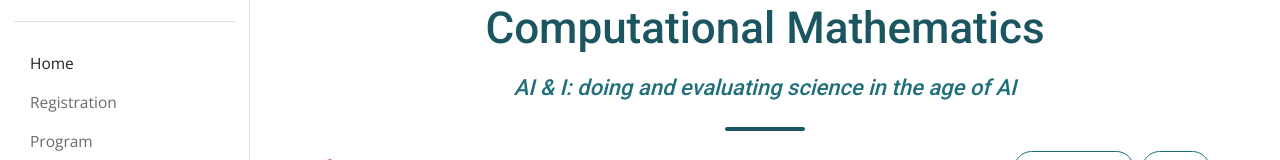
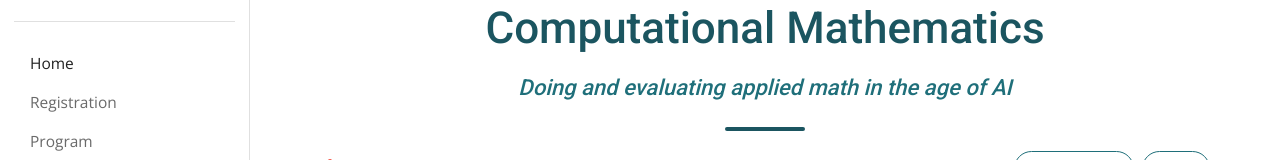
Before and after one commit to yoelsh/abarbanel2026, a plain HTML site: page index.html in a window 1280 px wide. Shown: the part 166-326 px from the top of the page. Drawn offline with nearby package versions, Linux system fonts and the light colour scheme.

Commit message:
Update sub-heading
Co-Authored-By: Claude Opus 5.5 <noreply@anthropic.com>
Claude-Session: https://claude.ai/code/session_01WtbwKVSe2h3QDCv8iLtd6a

```diff
--- a/index.html
+++ b/index.html
@@ -22,7 +22,7 @@
 </aside>
 <main onclick="document.body.classList.remove('menu-open')">
 
-<div class="page-title"><h1>2026 Abarbanel Workshop on Applied and Computational Mathematics</h1><p class="subtitle">AI &amp; I: doing and evaluating science in the age of AI</p></div>
+<div class="page-title"><h1>2026 Abarbanel Workshop on Applied and Computational Mathematics</h1><p class="subtitle">Doing and evaluating applied math in the age of AI</p></div>
 <div class="where">
   <a class="place" href="https://www.google.com/maps/place/George+S.+Wise+Senate+Building,+Tel+Aviv-Jaffa,+6139201,+Israel/@32.1111608,34.8025525,17z/data=!4m10!1m2!2m1!1s+Senate+Building+Tel+Aviv+University!3m6!1s0x151d4965024ff739:0x96ec82ef0a2cd938!8m2!3d32.1111609!4d34.8051435!15sCiNTZW5hdGUgQnVpbGRpbmcgVGVsIEF2aXYgVW5pdmVyc2l0eZIBEWNvbXBvdW5kX2J1aWxkaW5n4AEA!16s%2Fg%2F1ymt_t_zy" target="_blank" rel="noopener">&#128205; Jaglom Auditorium, Senate Building, Tel Aviv University</a>
   <span>Wednesday, December 30, 2026</span>
```
